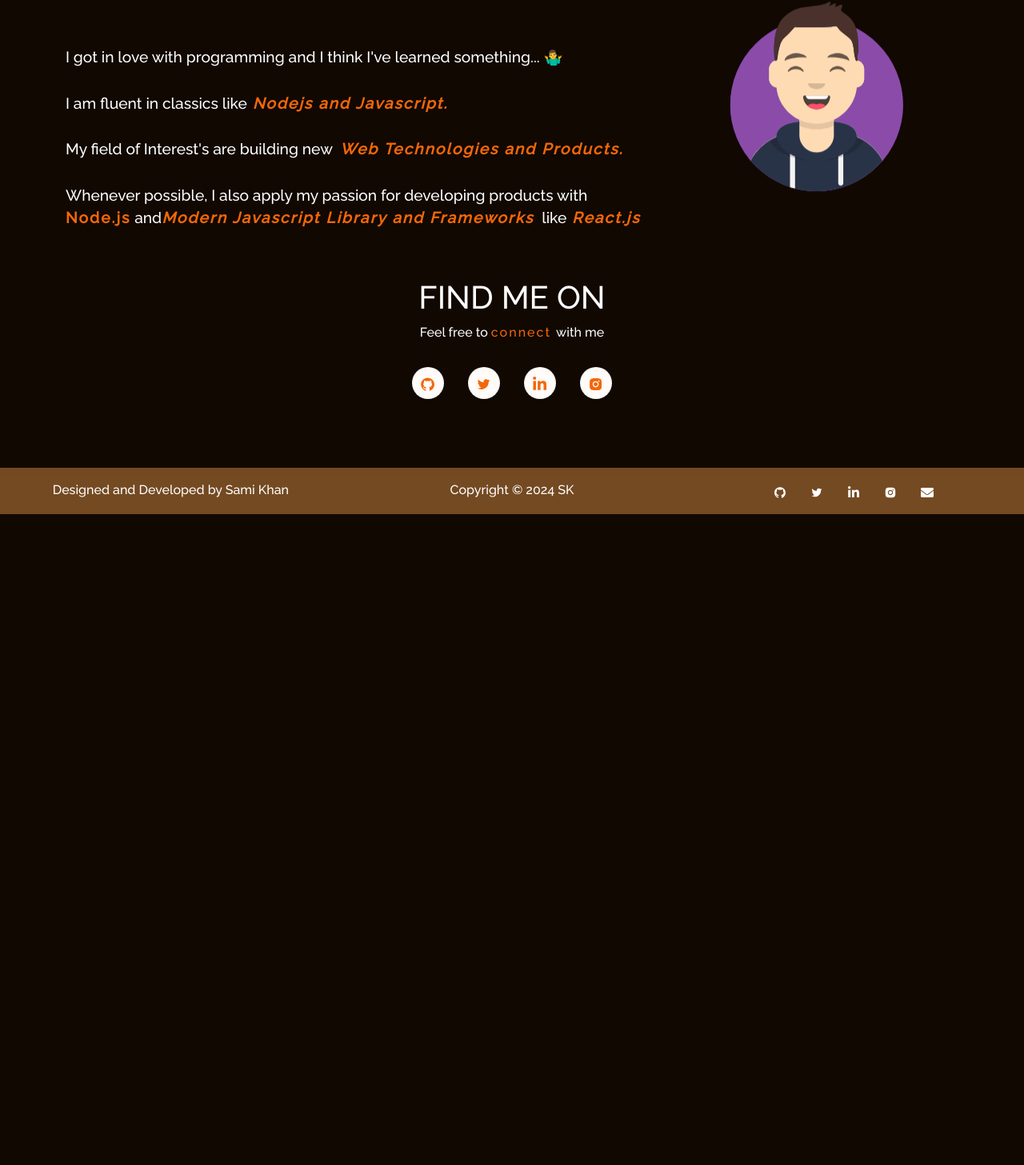
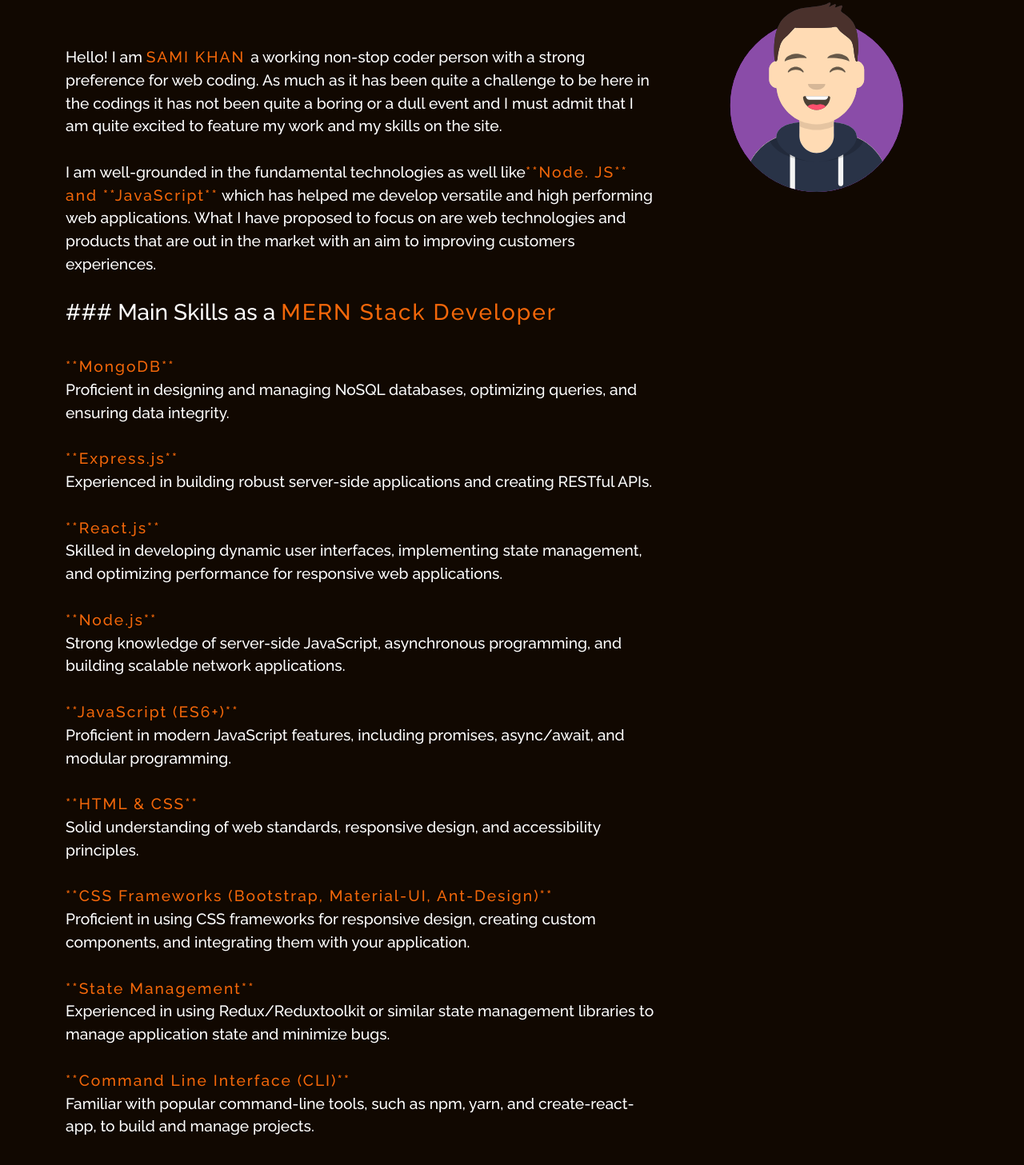
Before and after one commit to Samikhan-123/my-portfolio, a React (Create React App) app: page / in a window 1280 px wide. Shown: the part 927-2384 px from the top of the page at 80% size. Before the commit the page ends 1570 px from the top, so only its background shows below. Built offline with nearby package versions, Linux system fonts and the light colour scheme.

Commit message:
my-portfolio

```diff
--- a/src/components/About/AboutCard.js
+++ b/src/components/About/AboutCard.js
@@ -32,9 +32,9 @@
           </ul>
 
           <p style={{ color: "#f3670a" }}>
-            "Develop a vision for transformative impact, inspiring others in the process."
+            "Code is like humor. When you have to explain it, it’s bad."
           </p>
-          <footer className="blockquote-footer">samikhan</footer>
+          <footer className="blockquote-footer">— Cory House</footer>
         </blockquote>
       </Card.Body>
     </Card>
--- a/src/components/Home/Home2.js
+++ b/src/components/Home/Home2.js
@@ -19,33 +19,98 @@
               LET ME <span className="purple"> INTRODUCE </span> MYSELF
             </h1>
             <p className="home-about-body">
-              I got in love with programming and I think I've learned something... 🤷‍♂️
+
+              Hello! I am <span class='purple'>SAMI KHAN </span>  a working non-stop coder person with a strong preference for web coding. As much as it has been quite a challenge to be here in the codings it has not been quite a boring or a dull event and I must admit that I am quite excited to feature my work and my skills on the site.
 
               <br />
-              <br />I am fluent in classics like
-              <i>
-                <b className="purple"> Nodejs and Javascript. </b>
-              </i>
+              <br />
+
+              I am well-grounded in the fundamental technologies as well like<span class='purple'>**Node. JS** and **JavaScript**</span>   which has helped me develop versatile and high performing web applications. What I have proposed to focus on are web technologies and products that are out in the market with an aim to improving customers experiences.
               <br />
               <br />
-              My field of Interest's are building new &nbsp;
-              <i>
-                <b className="purple">Web Technologies and Products. </b>
-              </i>
+
+              <h3>### Main Skills as a <span class='purple'> MERN Stack Developer</span></h3>
+              <br />
+              <span class='purple'> **MongoDB**</span>
+              <br />
+              Proficient in designing and managing NoSQL databases, optimizing queries, and ensuring data integrity.
               <br />
               <br />
-              Whenever possible, I also apply my passion for developing products
-              with <b className="purple">Node.js</b> and
+              <span class='purple'> **Express.js**</span>
+              <br />
+              Experienced in building robust server-side applications and creating RESTful APIs.
+              <br />
+              <br />
+              <span class='purple'> **React.js**</span>
+              <br />
+              Skilled in developing dynamic user interfaces, implementing state management, and optimizing performance for responsive web applications.
+              <br />
+              <br />
+              <span class='purple'> **Node.js**</span>
+              <br />
+              Strong knowledge of server-side JavaScript, asynchronous programming, and building scalable network applications.
+              <br />
+              <br />
+              <span class='purple'> **JavaScript (ES6+)**</span>
+              <br />
+              Proficient in modern JavaScript features, including promises, async/await, and modular programming.
+              <br />
+              <br />
+              <span class='purple'> **HTML & CSS**</span>
+              <br />
+              Solid understanding of web standards, responsive design, and accessibility principles.
+              <br />
+              <br />
+              <span class='purple'> **CSS Frameworks (Bootstrap, Material-UI, Ant-Design)**</span>
+              <br />
+              Proficient in using CSS frameworks for responsive design, creating custom components, and integrating them with your application.
+              <br />
+              <br />
+              <span class='purple'> **State Management**</span>
+              <br />
+              Experienced in using Redux/Reduxtoolkit or similar state management libraries to manage application state and minimize bugs.
+              <br />
+              <br />
+              <span class='purple'> **Command Line Interface (CLI)**</span>
+              <br />
+              Familiar with popular command-line tools, such as npm, yarn, and create-react-app, to build and manage projects.
+              <br />
+              <br />
+              {/* - **Performance Optimization**: Familiar with techniques like code splitting, lazy loading, and caching to improve performance and reduce load times. */}
+              {/* <br />
+              <br /> */}
+              <span class='purple'> **Deployment**</span>
+              <br />
+              Familiar with deployment strategies, including hosting platforms like Heroku, Vercel, and Netlify.
+              <br />
+              <br />
+              {/* - **Continuous Integration (CI/CD)**: Familiar with CI/CD pipelines, such as Travis CI, GitHub Actions, and Jenkins, to automate the build, test, and deployment of applications. */}
 
-              <i>
-                <b className="purple">
-                  Modern Javascript Library and Frameworks
-                </b>
-              </i>
-              &nbsp; like
-              <i>
-                <b className="purple"> React.js </b>
-              </i>
+              {/* - **Project Management**: Experienced in managing projects, tracking progress, and communicating with team members. */}
+              {/* <br />
+              <br /> */}
+              <span class='purple'> **Version Control (Git)**</span>
+              <br />
+              Familiar with Git for version control, collaboration, and code management.
+              <br />
+              <br />
+              {/* - **Collaboration**: Familiar with agile methodologies, scrum, and other project management tools, as well as working in a team environment. */}
+              {/* <br />
+              <br /> */}
+              <span class='purple'> **Code Quality & Maintainability**</span>
+              <br />
+              Proficient in writing clean, modular, and maintainable code, as well as maintaining existing codebases.
+
+              {/* <span class='purple'>- **API Integration**</span> : Experienced in integrating third-party APIs and services to enhance application functionality. */}
+
+              {/* <span class='purple'>- **Testing & Debugging**</span> : Knowledge of testing frameworks and debugging tools to ensure code quality and reliability. */}
+
+              <br />
+              <br />
+
+              I hope you enjoyed going through my <span class='purple'> portfolio</span>  and wishing you have enjoyed it. I need to admit that I am eager to get in touch and able to work on some interesting and engaging projects!
+
+              ---
             </p>
           </Col>
           <Col md={4} className="myAvtar">
--- a/src/components/Projects/Projects.js
+++ b/src/components/Projects/Projects.js
@@ -47,7 +47,7 @@
               title="E-commerce"
               description="Created a friendly online shopping website with our MERN-powered eCommerce site. W've designed it to be easy to use, so you can browse products, add them to your cart, and securely checkout with confidence. Our website uses MongoDB, Express.js, React, and Node.js to ensure a smooth shopping journey. Whether you're shopping for fashion, or home essentials, our platform is your go-to destination. you can see demo or code on github"
               ghLink="https://github.com/Samikhan-123/Mern-E-commerce-2024"
-              demoLink="https://myecommercesite.vercel.app/"
+              demoLink="https://mern-ecommerce-2024-gold.vercel.app/"
             />
           </Col>
         </Row>
```
